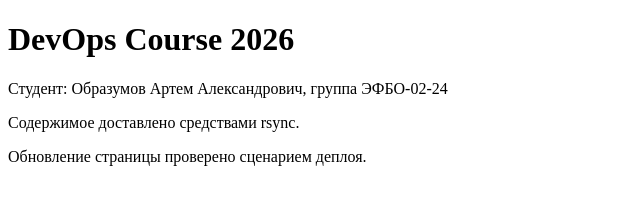
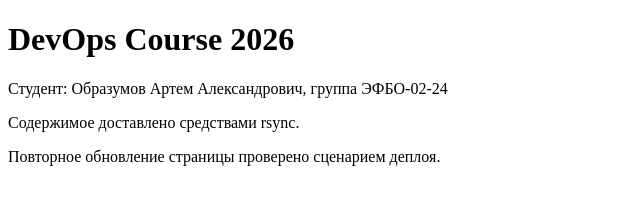
Before and after one commit to artemkaobraz/devops-course-2026, a plain HTML site: page site/index.html in a window 1280 px wide. Shown: the whole page, without its empty margins (0-640 px from the left). Drawn offline with Linux system fonts and the light colour scheme.

Commit message:
feat: verify repeated site deployment

```diff
--- a/site/index.html
+++ b/site/index.html
@@ -8,6 +8,6 @@
     <h1>DevOps Course 2026</h1>
     <p>Студент: Образумов Артем Александрович, группа ЭФБО-02-24</p>
     <p>Содержимое доставлено средствами rsync.</p>
-    <p>Обновление страницы проверено сценарием деплоя.</p>
+    <p>Повторное обновление страницы проверено сценарием деплоя.</p>
 </body>
 </html>
```
